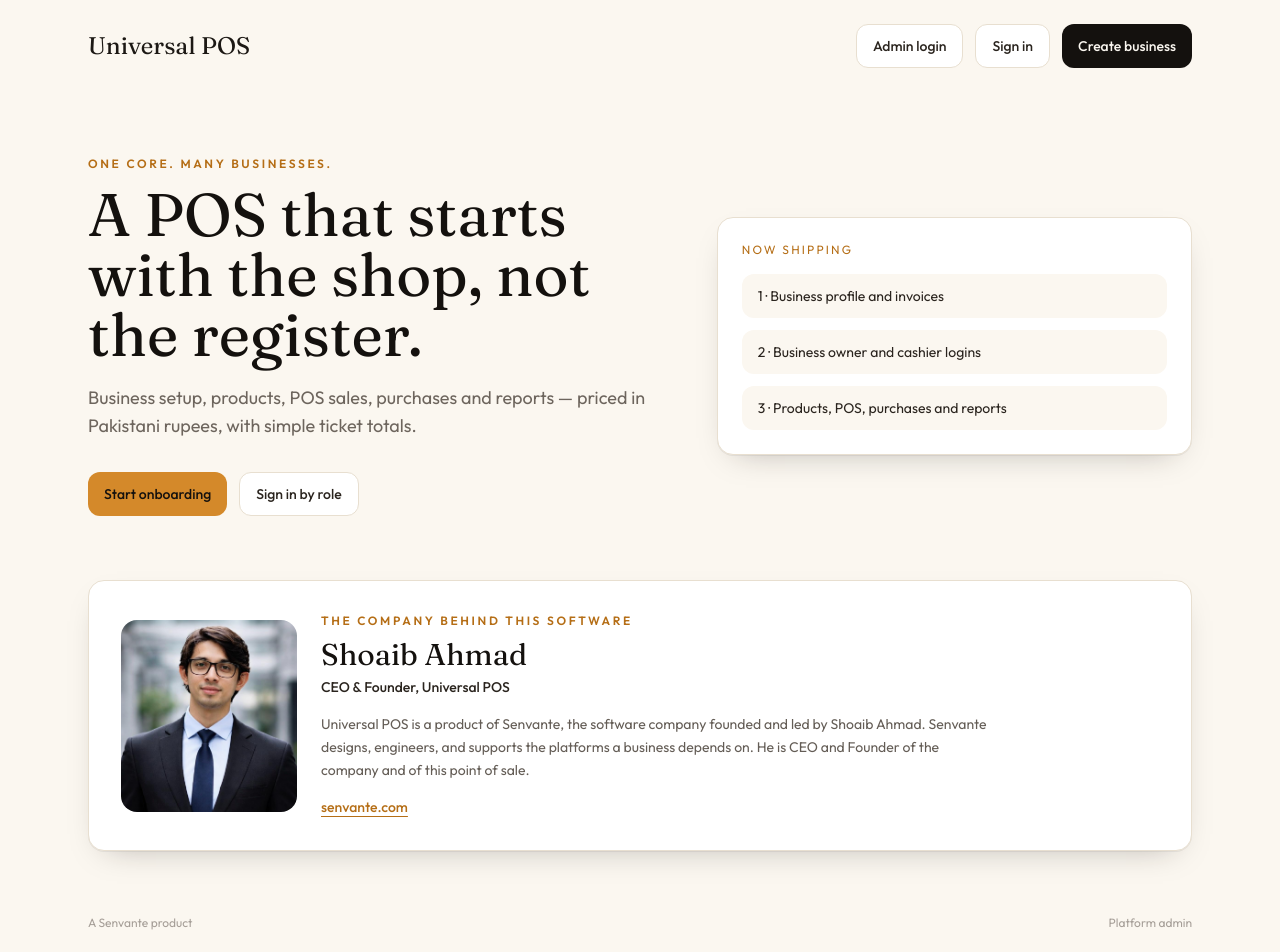
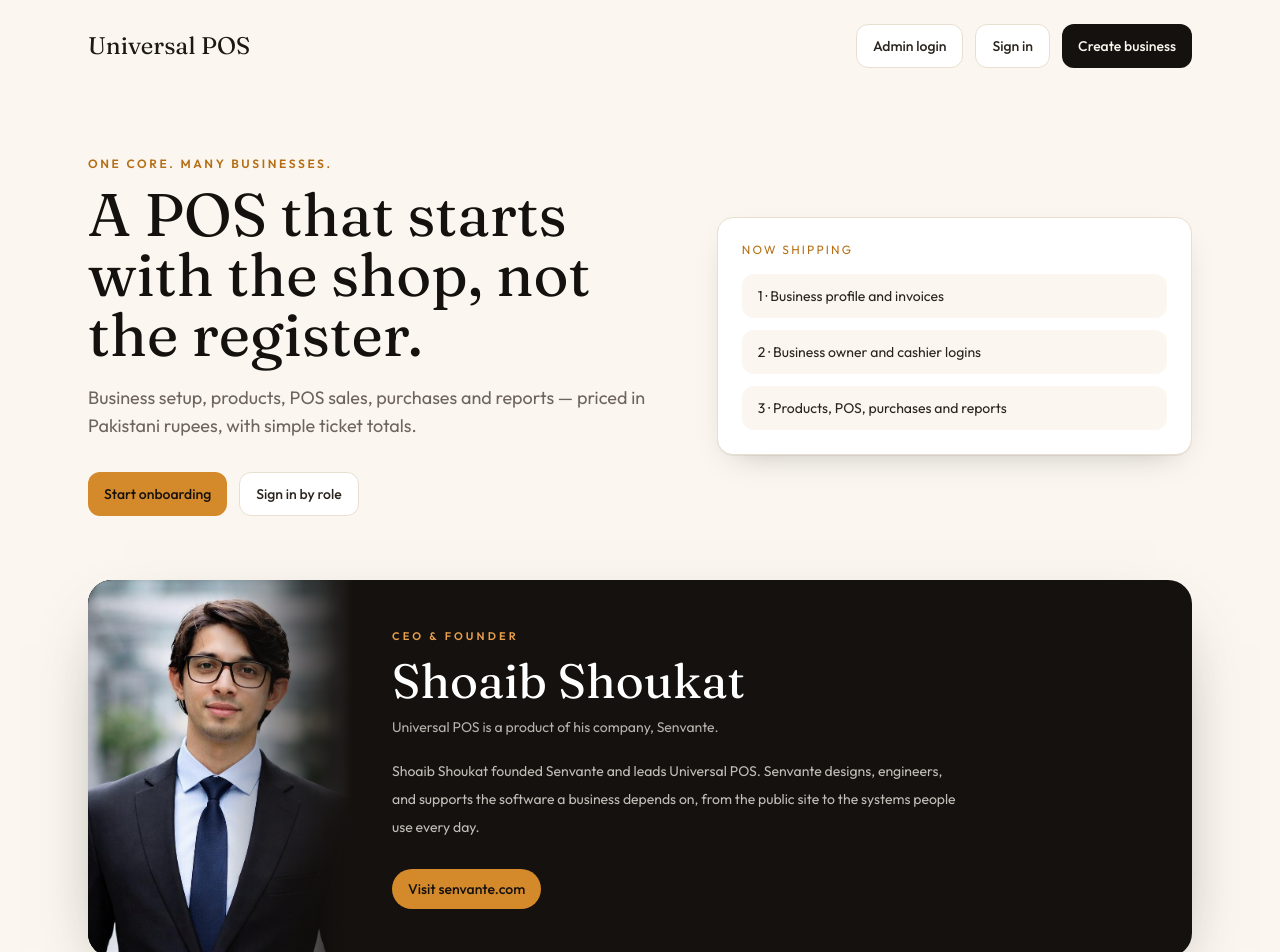
Before and after one commit to ShoaibShoukat2/Pos-Frontend, a Next.js app: page / in a window 1280 px wide. Shown: the top 952 px of the page. Built offline with nearby package versions, Linux system fonts and the light colour scheme; no server answers.

Commit message:
new update

```diff
--- a/src/app/layout.tsx
+++ b/src/app/layout.tsx
@@ -12,7 +12,7 @@
 
 export const metadata: Metadata = {
   title: "Universal POS",
-  description: "Universal POS, a product of Senvante. Founded and led by Shoaib Ahmad, CEO and Founder.",
+  description: "Universal POS, a product of Senvante. Founded and led by Shoaib Shoukat, CEO and Founder.",
   manifest: "/manifest.json",
 };
 
--- a/src/components/FounderCredit.tsx
+++ b/src/components/FounderCredit.tsx
@@ -1,11 +1,11 @@
 const COMPANY_URL = "https://senvante.com/";
+const NAME = "Shoaib Shoukat";
 
 function Portrait({ className }: { className: string }) {
   return (
-    // eslint-disable-next-line @next/next/no-img-element
     <img
       src="/founder.jpg"
-      alt="Shoaib Ahmad, CEO and Founder of Universal POS and Senvante"
+      alt="Shoaib Shoukat, CEO and Founder of Universal POS and Senvante"
       className={className}
     />
   );
@@ -18,12 +18,12 @@
         href={COMPANY_URL}
         target="_blank"
         rel="noreferrer"
-        className="mb-3 flex items-center gap-3 rounded-xl border border-white/10 bg-ink-900 px-3 py-2.5 hover:bg-white/5"
+        className="mb-3 flex items-center gap-3 rounded-xl border border-white/10 bg-ink-900 px-3 py-2.5 hover:border-copper-400/40"
       >
-        <Portrait className="h-10 w-10 shrink-0 rounded-full object-cover object-top" />
+        <Portrait className="h-10 w-10 shrink-0 rounded-full object-cover object-[center_18%] ring-2 ring-copper-400/50" />
         <span className="min-w-0">
-          <span className="block truncate text-sm font-medium text-paper-50">Shoaib Ahmad</span>
-          <span className="block truncate text-[11px] text-paper-50/55">CEO & Founder · Senvante</span>
+          <span className="block truncate text-sm font-medium text-paper-50">{NAME}</span>
+          <span className="block truncate text-[11px] text-copper-400">CEO & Founder · Senvante</span>
         </span>
       </a>
     );
@@ -35,12 +35,12 @@
         href={COMPANY_URL}
         target="_blank"
         rel="noreferrer"
-        className="card mt-4 flex items-center gap-3 p-3 hover:border-copper-300"
+        className="mt-4 flex items-center gap-3 rounded-2xl border border-paper-200 bg-white p-3 shadow-card transition hover:border-copper-400"
       >
-        <Portrait className="h-14 w-14 shrink-0 rounded-xl object-cover object-top" />
+        <Portrait className="h-14 w-14 shrink-0 rounded-full object-cover object-[center_18%] ring-2 ring-copper-400/70" />
         <span className="min-w-0">
-          <span className="block text-sm font-medium text-ink-950">Shoaib Ahmad</span>
-          <span className="block text-xs text-ink-700/70">CEO & Founder · A product of Senvante</span>
+          <span className="block text-sm font-medium text-ink-950">{NAME}</span>
+          <span className="mt-0.5 block text-xs text-ink-700/70">CEO & Founder · Senvante</span>
         </span>
       </a>
     );
@@ -48,25 +48,30 @@
 
   return (
     <section className="mx-auto max-w-6xl px-4 pb-16 sm:px-6">
-      <div className="card grid gap-6 p-6 sm:grid-cols-[11rem_minmax(0,1fr)] sm:items-center sm:p-8">
-        <Portrait className="h-44 w-44 rounded-2xl object-cover object-[center_18%] sm:h-48 sm:w-full" />
-        <div>
-          <p className="text-xs font-semibold uppercase tracking-[0.22em] text-copper-600">The company behind this software</p>
-          <h2 className="mt-2 font-display text-3xl text-ink-950">Shoaib Ahmad</h2>
-          <p className="mt-1 text-sm font-medium text-ink-800">CEO & Founder, Universal POS</p>
-          <p className="mt-4 max-w-2xl text-sm leading-relaxed text-ink-700/80">
-            Universal POS is a product of Senvante, the software company founded and led by Shoaib Ahmad.
-            Senvante designs, engineers, and supports the platforms a business depends on. He is CEO and
-            Founder of the company and of this point of sale.
+      <div className="overflow-hidden rounded-3xl bg-ink-950 text-paper-50 shadow-[0_28px_70px_-36px_rgba(20,17,14,0.7)]">
+        <div className="grid md:grid-cols-[16.5rem_minmax(0,1fr)]">
+          <div className="relative min-h-[22rem] bg-ink-900 md:min-h-full">
+            <Portrait className="absolute inset-0 h-full w-full object-cover object-[center_12%]" />
+            <div className="absolute inset-0 bg-gradient-to-t from-ink-950 via-ink-950/10 to-transparent md:bg-gradient-to-r md:from-transparent md:via-transparent md:to-ink-950" />
+          </div>
+          <div className="relative flex flex-col justify-center px-6 py-8 sm:px-10 sm:py-12">
+            <p className="text-[11px] font-semibold uppercase tracking-[0.28em] text-copper-400">CEO & Founder</p>
+            <h2 className="mt-3 font-display text-4xl leading-[1.05] text-white sm:text-5xl">{NAME}</h2>
+            <p className="mt-3 text-sm text-paper-50/70">Universal POS is a product of his company, Senvante.</p>
+            <p className="mt-5 max-w-xl text-sm leading-7 text-paper-50/75">
+              Shoaib Shoukat founded Senvante and leads Universal POS. Senvante designs, engineers, and
+              supports the software a business depends on, from the public site to the systems people use
+              every day.
             </p>
             <a
               href={COMPANY_URL}
               target="_blank"
               rel="noreferrer"
-            className="mt-4 inline-flex text-sm font-medium text-copper-600 underline underline-offset-4"
+              className="mt-7 inline-flex w-fit items-center rounded-full bg-copper-500 px-4 py-2.5 text-sm font-medium text-ink-950 transition hover:bg-copper-400"
             >
-            senvante.com
+              Visit senvante.com
             </a>
+          </div>
         </div>
       </div>
     </section>
```
Lines whose indentation alone changed are shown as unchanged.
